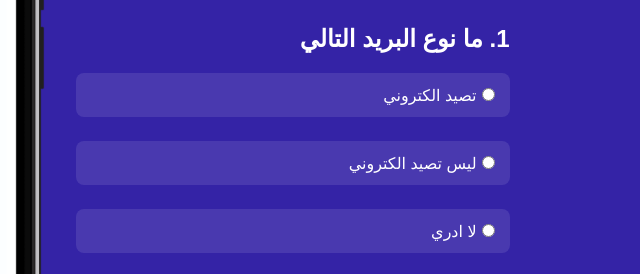
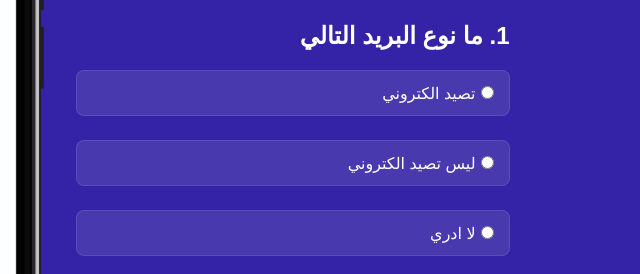
Before and after one commit to dotjalil/secaware, a plain HTML site: page index.html in a window 1280 px wide. Shown: the part 422-696 px from the top of the page, 579-1219 px from the left. Drawn offline with Linux system fonts and the light colour scheme; a web font is replaced by a local one.

Commit message:
added extra border to un-selected choice

```diff
--- a/style.css
+++ b/style.css
@@ -63,6 +63,7 @@ img {
   padding: 12px;
   border-radius: 8px;
   background-color: rgba(255, 255, 255, 0.1);
+  border: 1.5px solid rgba(255, 255, 255, 0.1);
 }
 
 .question__left {
```
